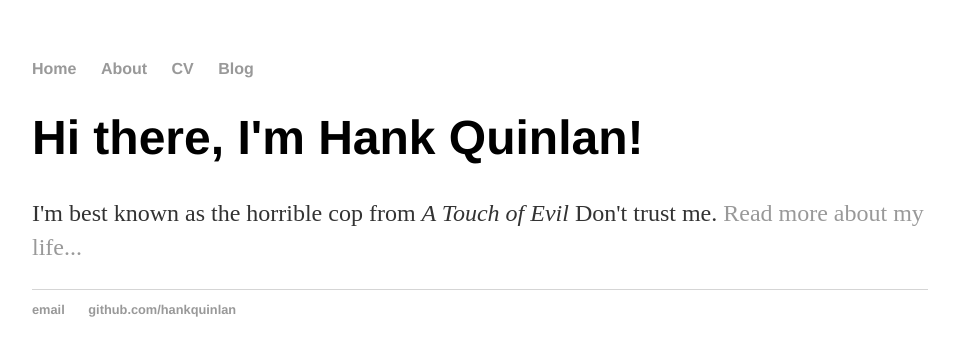
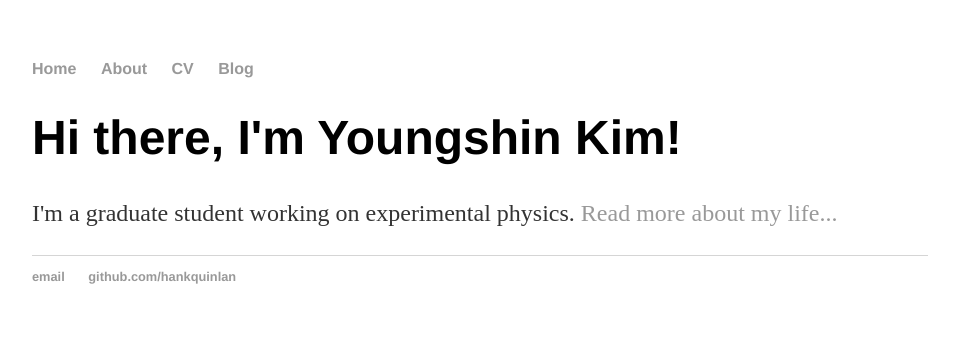
Before and after one commit to youngshk/youngshk.github.io, a Jekyll site: the page built from index.html, in a window 1280 px wide. Shown: the top 356 px of the page, without its empty margins (160-1119 px from the left). Built offline with Jekyll 4.4.1, drawn with Linux system fonts in a browser that asks for light colours.

Commit message:
Update index.html

```diff
--- a/index.html
+++ b/index.html
@@ -1,8 +1,8 @@
 ---
 layout: default
-title: Hank Quinlan, Horrible Cop
+title: Youngshin Kim, Experimental Physics
 ---
 <div class="blurb">
-	<h1>Hi there, I'm Hank Quinlan!</h1>
-	<p>I'm best known as the horrible cop from <em>A Touch of Evil</em> Don't trust me. <a href="/about">Read more about my life...</a></p>
+	<h1>Hi there, I'm Youngshin Kim!</h1>
+	<p>I'm a graduate student working on experimental physics. <a href="/about">Read more about my life...</a></p>
 </div><!-- /.blurb -->
```
